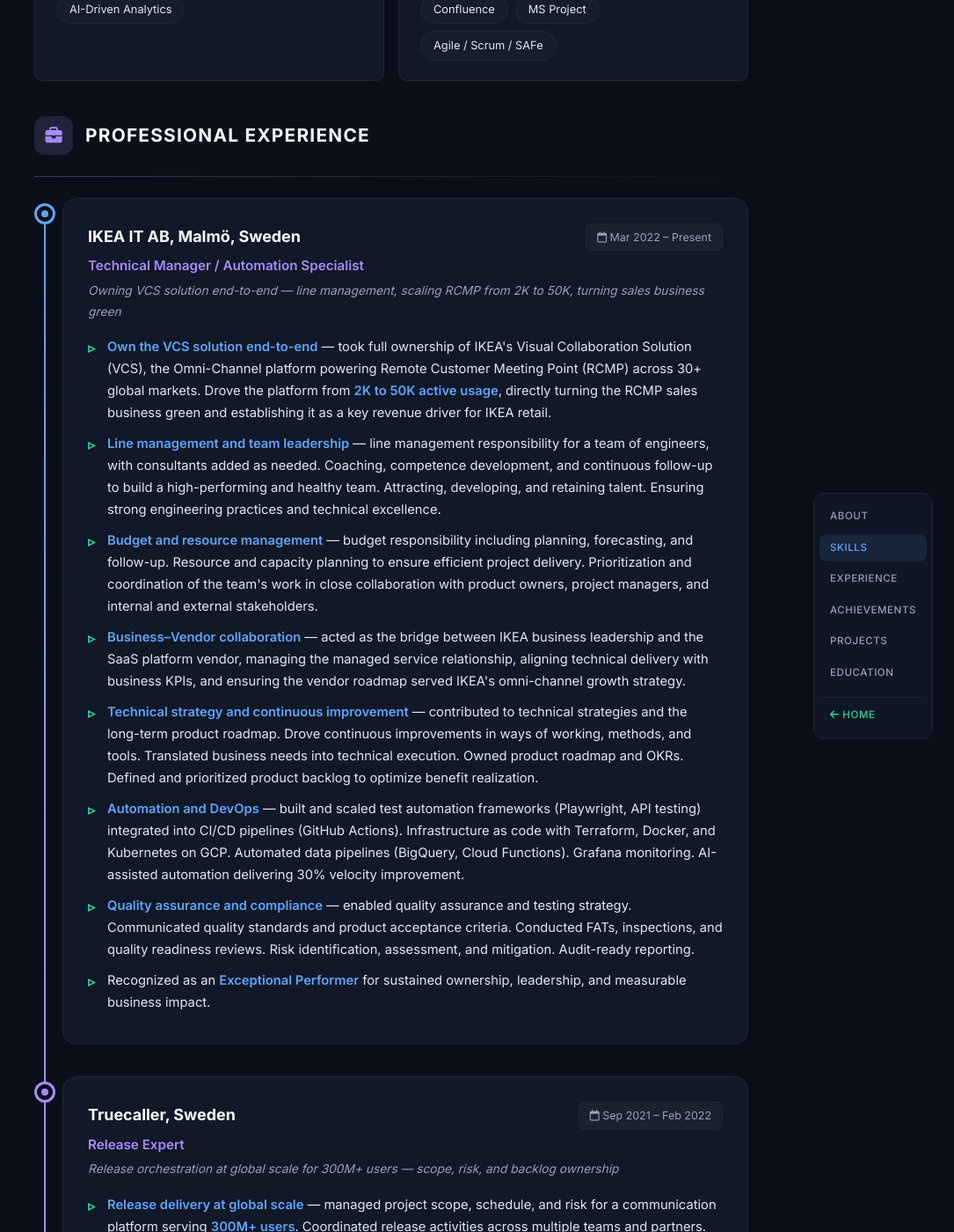
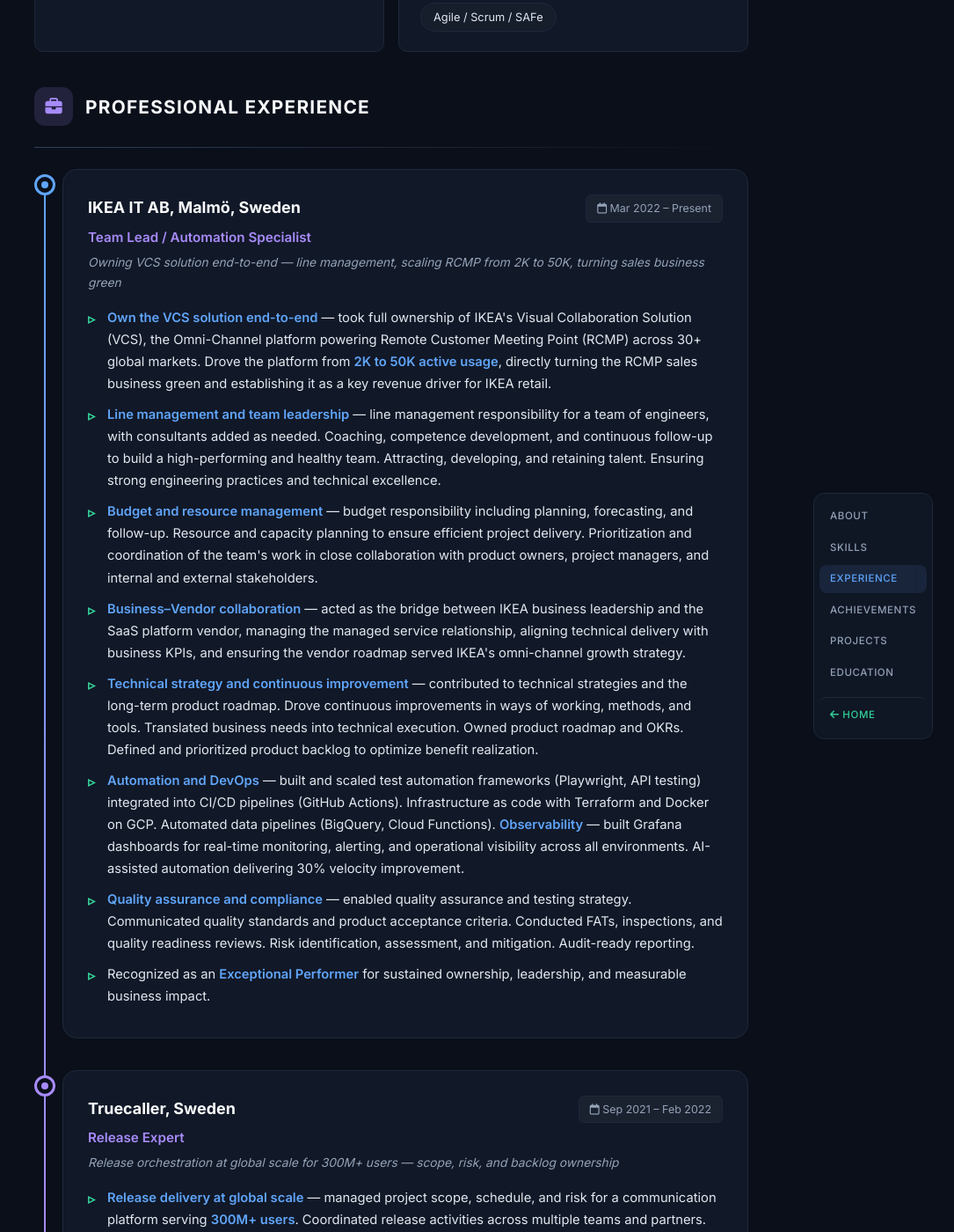
Before and after one commit to ascertain/ascertain.github.io, a Jekyll site: the page built from resume/index.html, in a window 1280 px wide and 1400 px high, scrolled down 1783 px. Shown: the whole window at 88% size, without its empty margins (195-1280 px from the left). Built offline with Jekyll 4.4.1, drawn with Linux system fonts in a browser that asks for light colours; some of the changed text lies outside the part shown.

Commit message:
update: remove Kubernetes, add Observability and Grafana

```diff
--- a/index.html
+++ b/index.html
@@ -265,7 +265,7 @@
 <div class="hero-home">
   <div class="avatar">MK</div>
   <h1>Mohammad Kashif</h1>
-  <p class="tagline">Technical Manager · Automation Specialist</p>
+  <p class="tagline">Technical Lead · Automation Specialist</p>
 
   <p class="intro">
     I'm Kashif — I live in the beautiful city of <strong>Malmö, Sweden</strong> with my wife and kid.
@@ -274,7 +274,7 @@
   </p>
 
   <p class="intro">
-    I lead teams and I build things — that's the short version. The longer one: I'm a Technical Manager
+    I lead teams and I build things — that's the short version. The longer one: I'm a Technical Lead
     who also happens to be an Automation Specialist. I manage people, budgets, roadmaps, and vendor
     relationships — and I also write code, build pipelines, and ship automation frameworks.
     <strong>Project management and quality are not separate worlds for me — they're one.</strong>
@@ -323,7 +323,7 @@
   </div>
   <div class="expertise-item">
     <h4>☁️ Cloud, DevOps & CI/CD</h4>
-    <p>GCP, AWS, Docker, Kubernetes, Terraform, GitHub Actions — infrastructure as code and automated pipelines from commit to production.</p>
+    <p>GCP, AWS, Docker, Terraform, GitHub Actions, Grafana — infrastructure as code, observability, and automated pipelines from commit to production.</p>
   </div>
 </div>
 
--- a/resume/index.html
+++ b/resume/index.html
@@ -11,12 +11,12 @@
   <div class="hero-inner">
     <div class="hero-avatar">MK</div>
     <h1 class="hero-name">Mohammad Kashif</h1>
-    <p class="hero-tagline">Technical Manager &nbsp;·&nbsp; Automation Specialist &nbsp;·&nbsp; DevOps &amp; Cloud &nbsp;·&nbsp; Omni-Channel Scale</p>
+    <p class="hero-tagline">Technical Lead &nbsp;·&nbsp; Automation Specialist &nbsp;·&nbsp; DevOps &amp; Cloud &nbsp;·&nbsp; Omni-Channel Scale</p>
     <p class="hero-summary">
       <strong>15+ years</strong> leading complex, multi-partner projects from development through testing, delivery,
       and commissioning. <strong>Line management responsibility</strong> — coaching, competence development, and talent
       retention to build high-performing teams. Combines deep <strong>DevOps and cloud expertise</strong>
-      (GCP, AWS, Docker, Kubernetes, Terraform, CI/CD) with strong project management discipline —
+      (GCP, AWS, Docker, Terraform, CI/CD) with strong <strong>observability</strong> practices —
       scope, schedule, budget, risk. Proven track record scaling <strong>Omni-Channel platforms</strong> at IKEA
       (30+ markets), driving product roadmaps, backlog prioritization, and benefit realization.
       Budget responsibility including planning, forecasting, and follow-up. Drives continuous
@@ -88,13 +88,14 @@
         <span class="skill-tag hot">AWS</span>
         <span class="skill-tag hot">Terraform</span>
         <span class="skill-tag hot">Docker</span>
-        <span class="skill-tag hot">Kubernetes</span>
         <span class="skill-tag hot">GitHub Actions</span>
         <span class="skill-tag">Cloud Run</span>
         <span class="skill-tag">BigQuery</span>
         <span class="skill-tag">Jenkins</span>
         <span class="skill-tag">Infrastructure as Code</span>
-        <span class="skill-tag">Grafana Monitoring</span>
+        <span class="skill-tag hot">Observability</span>
+        <span class="skill-tag hot">Grafana</span>
+        <span class="skill-tag">Cloud Monitoring</span>
       </div>
     </div>
 
@@ -163,7 +164,7 @@
           <span class="timeline-company">IKEA IT AB, Malmö, Sweden</span>
           <span class="timeline-period"><i class="far fa-calendar"></i> Mar 2022 – Present</span>
         </div>
-        <div class="timeline-role">Technical Manager / Automation Specialist</div>
+        <div class="timeline-role">Team Lead / Automation Specialist</div>
         <div class="timeline-tagline">Owning VCS solution end-to-end — line management, scaling RCMP from 2K to 50K, turning sales business green</div>
         <ul class="timeline-bullets">
           <li><strong>Own the VCS solution end-to-end</strong> — took full ownership of IKEA's Visual Collaboration Solution (VCS), the Omni-Channel platform powering Remote Customer Meeting Point (RCMP) across 30+ global markets. Drove the platform from <strong>2K to 50K active usage</strong>, directly turning the RCMP sales business green and establishing it as a key revenue driver for IKEA retail.</li>
@@ -171,7 +172,7 @@
           <li><strong>Budget and resource management</strong> — budget responsibility including planning, forecasting, and follow-up. Resource and capacity planning to ensure efficient project delivery. Prioritization and coordination of the team's work in close collaboration with product owners, project managers, and internal and external stakeholders.</li>
           <li><strong>Business–Vendor collaboration</strong> — acted as the bridge between IKEA business leadership and the SaaS platform vendor, managing the managed service relationship, aligning technical delivery with business KPIs, and ensuring the vendor roadmap served IKEA's omni-channel growth strategy.</li>
           <li><strong>Technical strategy and continuous improvement</strong> — contributed to technical strategies and the long-term product roadmap. Drove continuous improvements in ways of working, methods, and tools. Translated business needs into technical execution. Owned product roadmap and OKRs. Defined and prioritized product backlog to optimize benefit realization.</li>
-          <li><strong>Automation and DevOps</strong> — built and scaled test automation frameworks (Playwright, API testing) integrated into CI/CD pipelines (GitHub Actions). Infrastructure as code with Terraform, Docker, and Kubernetes on GCP. Automated data pipelines (BigQuery, Cloud Functions). Grafana monitoring. AI-assisted automation delivering 30% velocity improvement.</li>
+          <li><strong>Automation and DevOps</strong> — built and scaled test automation frameworks (Playwright, API testing) integrated into CI/CD pipelines (GitHub Actions). Infrastructure as code with Terraform and Docker on GCP. Automated data pipelines (BigQuery, Cloud Functions). <strong>Observability</strong> — built Grafana dashboards for real-time monitoring, alerting, and operational visibility across all environments. AI-assisted automation delivering 30% velocity improvement.</li>
           <li><strong>Quality assurance and compliance</strong> — enabled quality assurance and testing strategy. Communicated quality standards and product acceptance criteria. Conducted FATs, inspections, and quality readiness reviews. Risk identification, assessment, and mitigation. Audit-ready reporting.</li>
           <li>Recognized as an <strong>Exceptional Performer</strong> for sustained ownership, leadership, and measurable business impact.</li>
         </ul>
@@ -259,7 +260,7 @@
     </div>
     <div class="achievement-card">
       <div class="achievement-icon">⚡</div>
-      <div class="achievement-text"><strong>Automation &amp; DevOps transformation</strong> — built CI/CD pipelines and automation frameworks from scratch at IKEA, Truecaller, and LEGO. Infrastructure as code (Terraform, Docker, Kubernetes). Cloud-native on GCP and AWS. 30% velocity improvement through AI-assisted automation.</div>
+      <div class="achievement-text"><strong>Automation &amp; DevOps transformation</strong> — built CI/CD pipelines and automation frameworks from scratch at IKEA, Truecaller, and LEGO. Infrastructure as code (Terraform, Docker). Observability with Grafana dashboards. Cloud-native on GCP and AWS. 30% velocity improvement through AI-assisted automation.</div>
     </div>
     <div class="achievement-card">
       <div class="achievement-icon">🏦</div>
```
